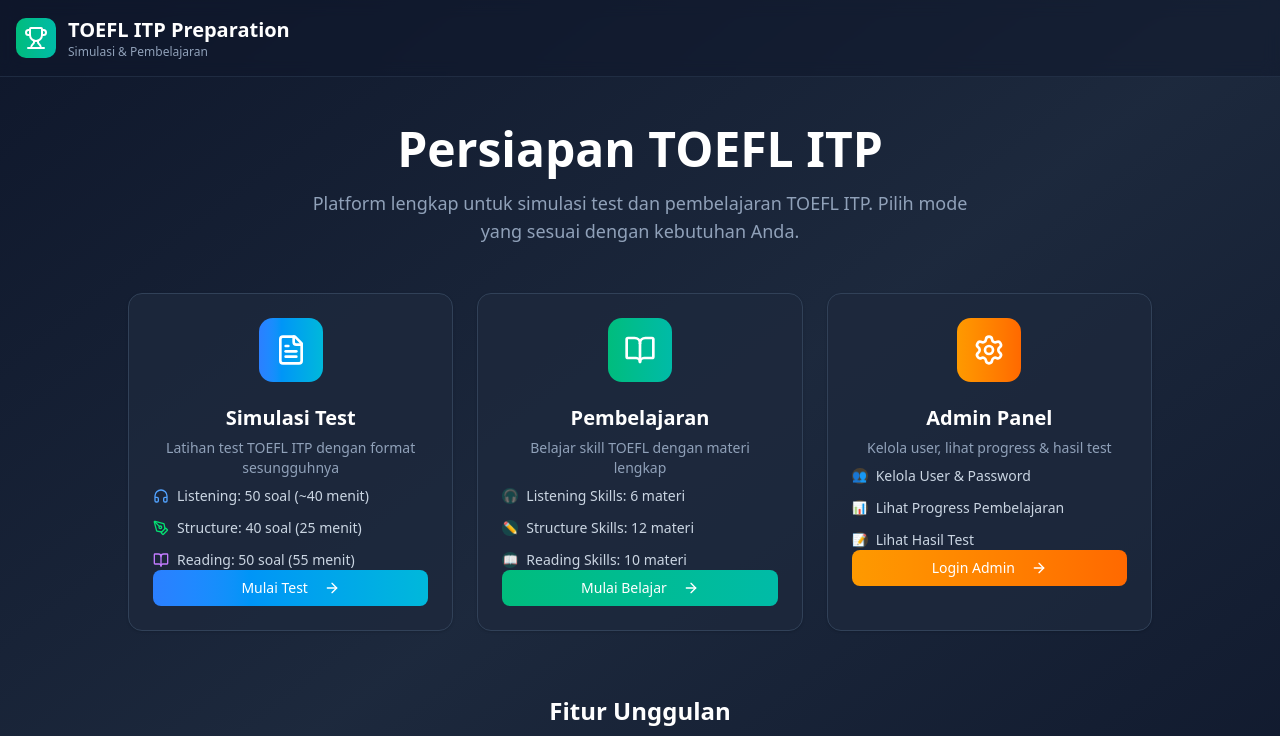
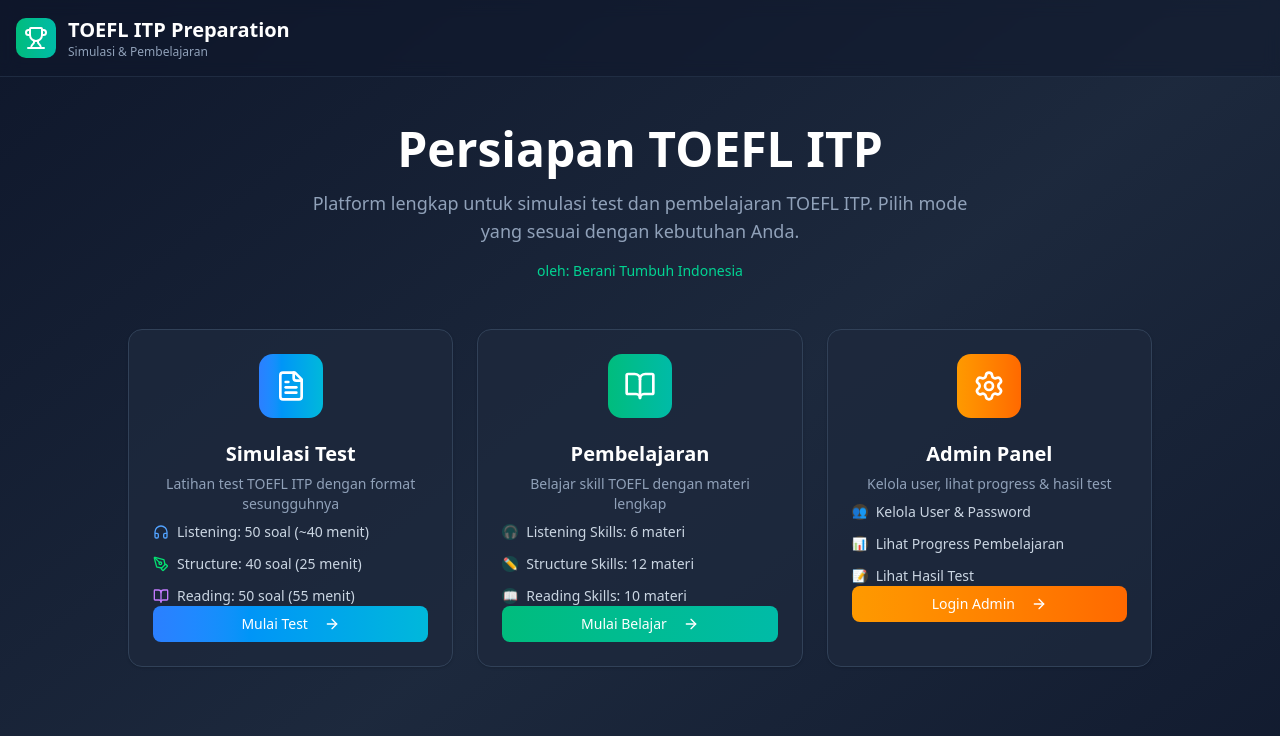
Before and after one commit to kayim-rim/toefl-tes, a Next.js app: page / in a window 1280 px wide. Shown: the top 736 px of the page. Built offline with nearby package versions, Linux system fonts and the light colour scheme.

Commit message:
Add 'oleh: Berani Tumbuh Indonesia' credit on homepage

```diff
--- a/src/app/page.tsx
+++ b/src/app/page.tsx
@@ -33,6 +33,9 @@
           <p className="text-slate-400 text-lg max-w-2xl mx-auto">
             Platform lengkap untuk simulasi test dan pembelajaran TOEFL ITP.
             Pilih mode yang sesuai dengan kebutuhan Anda.
+          </p>
+          <p className="text-emerald-400 text-sm mt-4 font-medium">
+            oleh: Berani Tumbuh Indonesia
           </p>
         </div>
 
```
